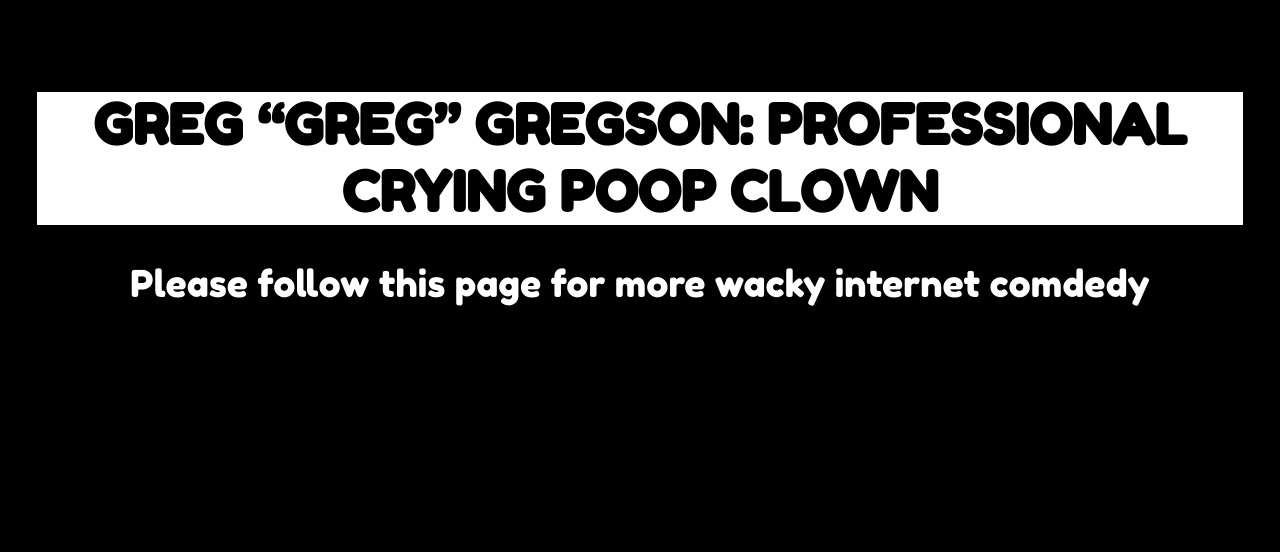
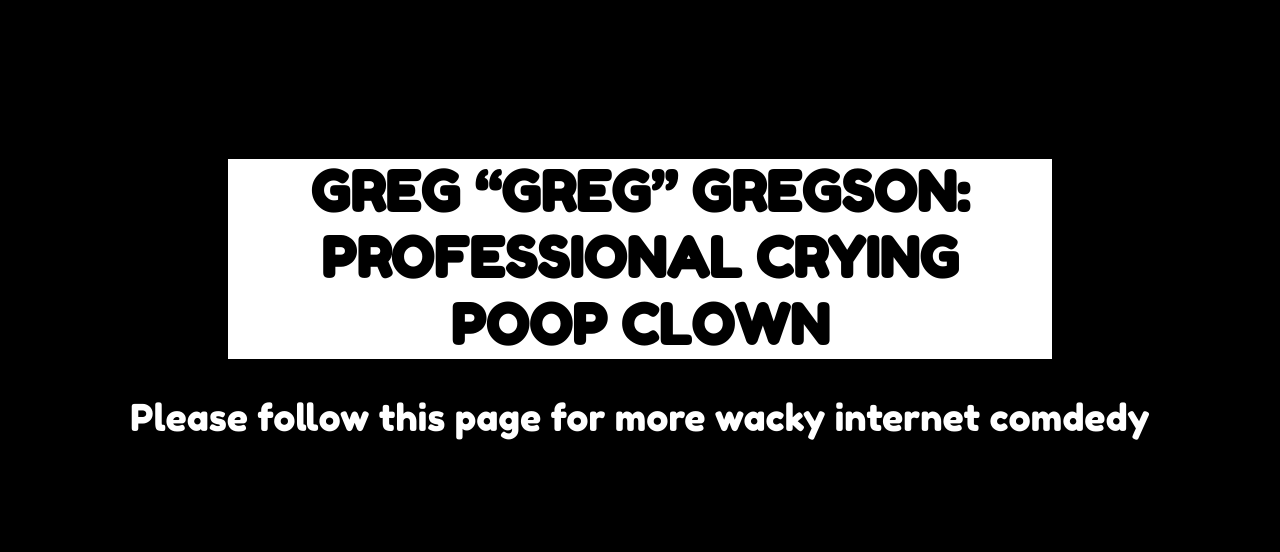
Before and after one commit to keithpickering/onision-prime, a plain HTML site: page index.html in a window 1280 px wide. Shown: the part 843-1395 px from the top of the page. Before the commit the page ends 1262 px from the top, so only its background shows below. Drawn offline with nearby package versions, Linux system fonts and the light colour scheme.

Commit message:
Update index.html

```diff
--- a/index.html
+++ b/index.html
@@ -31,6 +31,8 @@
         color: black;
         text-transform: uppercase;
         margin: 0 auto 37px;
+        width: 90%;
+        max-width: 800px;
         padding: 0 12px;
         width: fit-content;
       }
```
